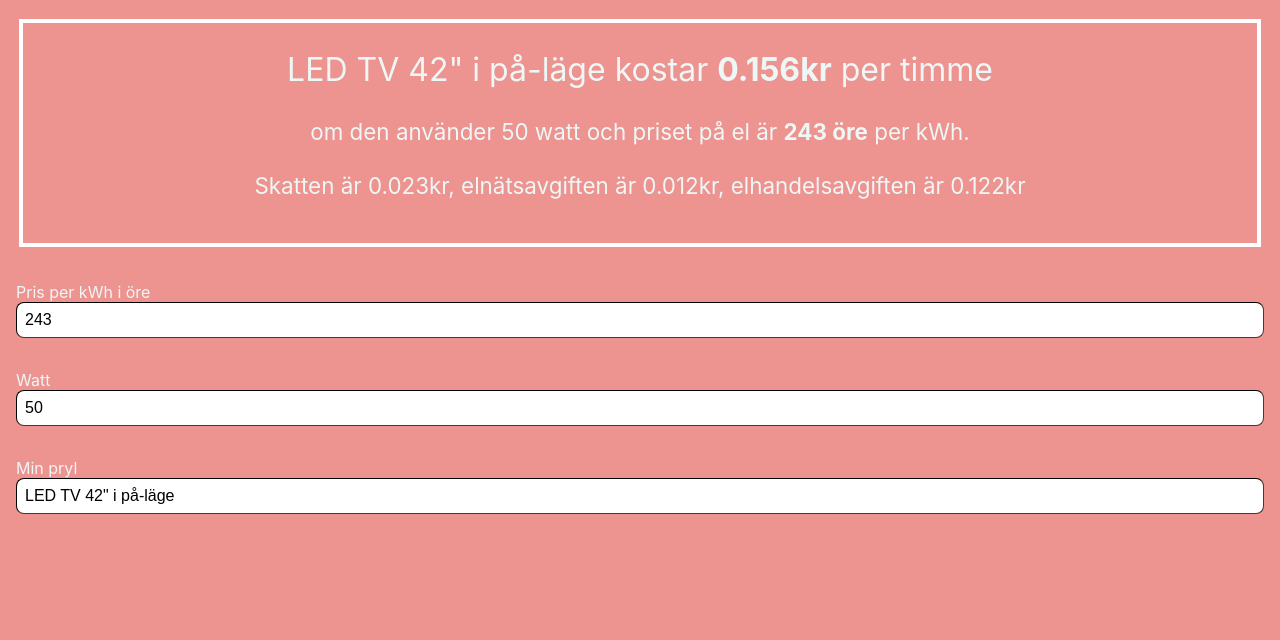
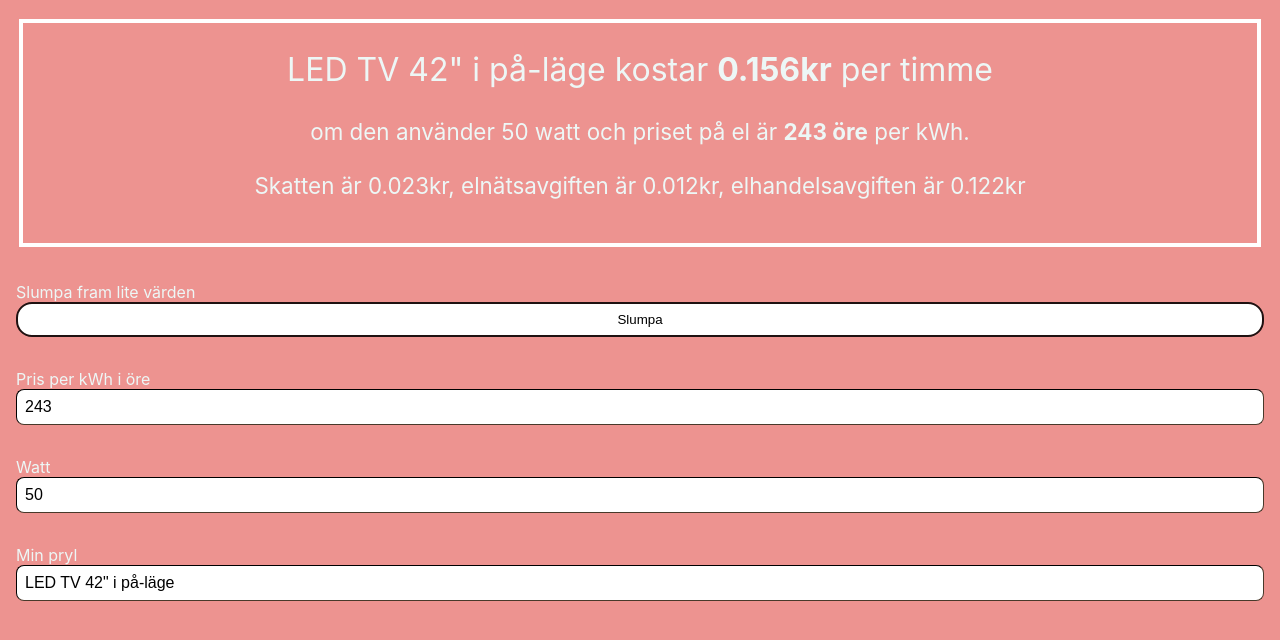
Before and after one commit to stinaq/min-elkostnad, a React (Create React App) app: page / in a window 1280 px wide. Shown: the top 640 px of the page. Built offline with nearby package versions, Linux system fonts and the light colour scheme.

Commit message:
Lägga till en slumpknapp

```diff
--- a/src/App.css
+++ b/src/App.css
@@ -9,6 +9,17 @@ body {
 a {
   color: #48392A;
 }
+
+button {
+  border-radius: 1rem;
+  padding: 0.5rem;
+  background: white;
+  color: black;
+  border: 2px solid #1f1111;
+  cursor: pointer;
+}
+
+
 
 .App {
   text-align: center;
--- a/src/data/power.tsx
+++ b/src/data/power.tsx
@@ -13,7 +13,7 @@ const examples: Array<PowerExample> = [
   {
     userInput: '115',
     kiloWatt: 0.115,
-    description: 'Golvvärme/m2 för klinkers på max'
+    description: 'Golvvärme/m² för klinkers på max'
   },
   {
     userInput: '50',
--- /dev/null
+++ b/src/features/RandomiseValues/randomise-values.tsx
@@ -0,0 +1,31 @@
+import React from 'react';
+import { powerData } from '../../data/power'
+
+type RandomiseValuesProps = {
+  onRandomise: (newOreValue: string, newWattValue: string, newThingValue: string) => void;
+};
+
+const RandomiseValues = ({ onRandomise }: RandomiseValuesProps) => {
+  const handleRandomise = () => {
+    const minOre = Math.ceil(20);
+    const maxOre = Math.floor(700);
+    const randomOre = Math.floor(Math.random() * (maxOre - minOre + 1) + minOre);
+    const randomExample = powerData.getRandomExample();
+    onRandomise(randomOre.toString(), randomExample.userInput, randomExample.description);
+  };
+
+  return (
+    <div>
+      <section className='input-section'>
+        <label htmlFor="randomise">Slumpa fram lite värden</label>
+        <button
+          type='button'
+          name='randomise'
+          onClick={handleRandomise}
+        >Slumpa</button>
+      </section>
+    </div>
+  );
+};
+
+export default RandomiseValues;
--- a/src/routes/main.tsx
+++ b/src/routes/main.tsx
@@ -3,6 +3,7 @@ import DisplayCost from './../features/DisplayCost/display-cost';
 import InputFee from '../features/InputValues/input-fee';
 import InputPower from '../features/InputValues/input-power';
 import InputThing from '../features/InputValues/input-thing';
+import RandomiseValues from '../features/RandomiseValues/randomise-values';
 import { powerData } from '../data/power'
 
 import { Power, Fee, Thing } from './../types/types'
@@ -41,9 +42,16 @@ function Main() {
     setThing({ userInput: newThingValue });
   };
 
+  const setAllValues = (newOreValue: string, newWattValue: string, newThingValue: string) => {
+    handleFeeKrPerKWhChange(newOreValue);
+    handlePowerChange(newWattValue);
+    handleThingChange(newThingValue);
+  };
+
   return (
     <div>
       <DisplayCost power={power} thing={thing} fee={fee} />
+      <RandomiseValues onRandomise={setAllValues} />
       <InputFee fee={fee} onFeeKrPerKWhChange={handleFeeKrPerKWhChange} />
       <InputPower power={power} onKiloWattChange={handlePowerChange} />
       <InputThing thing={thing} onThingChange={handleThingChange} />
```
